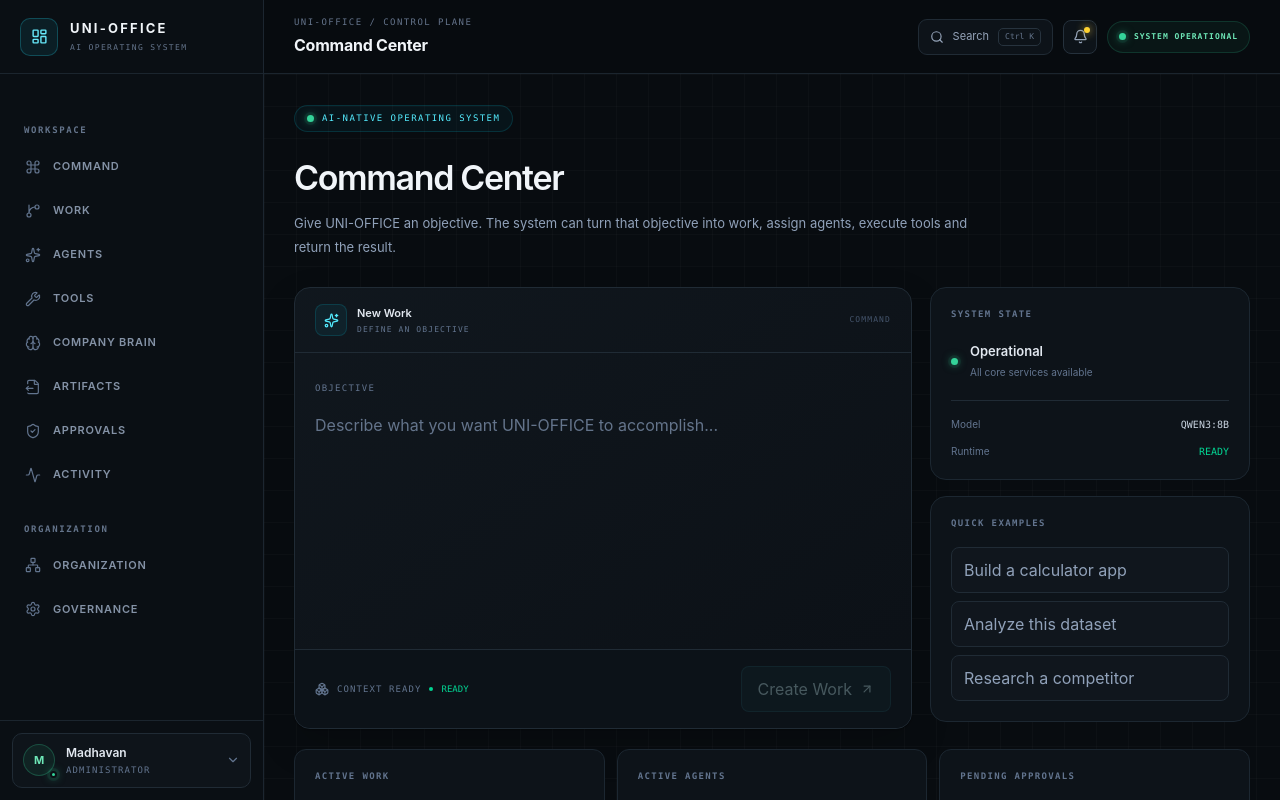
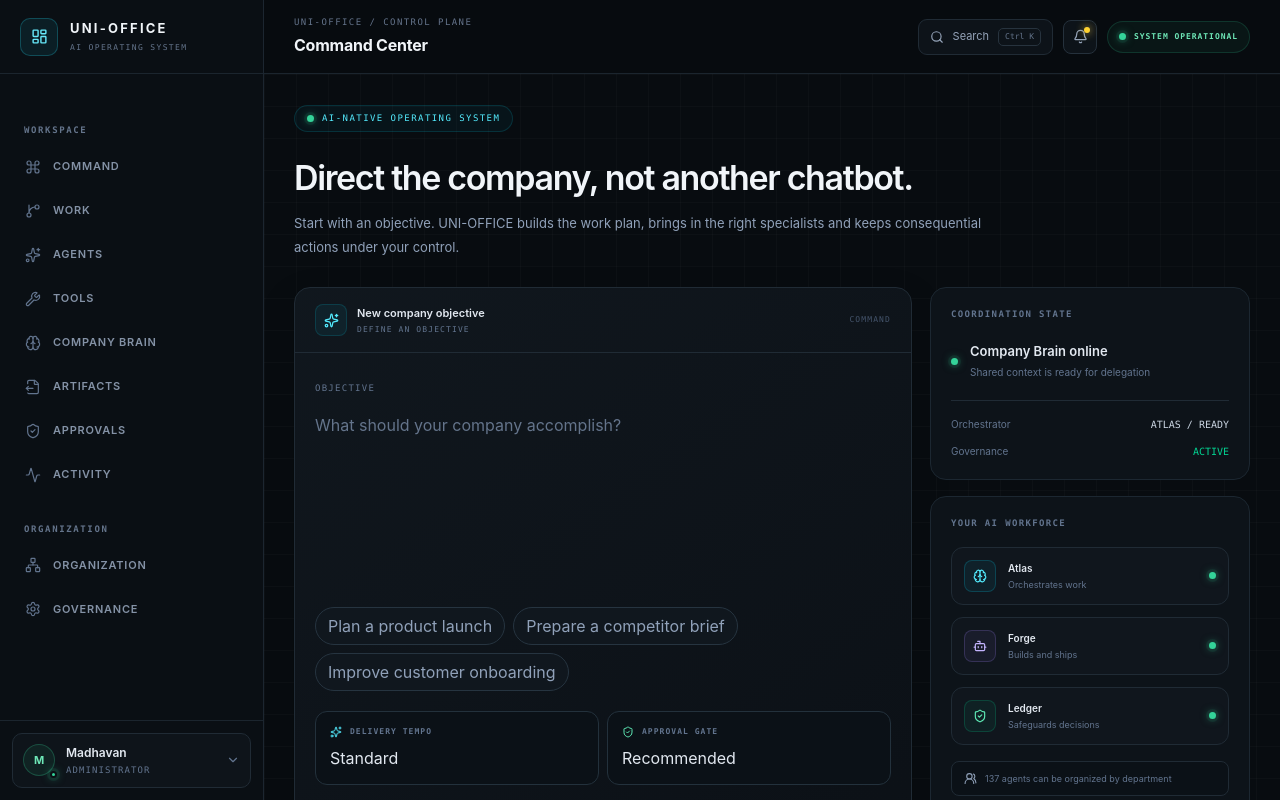
Before and after one commit to MAD1IZJOD/unioffice, a React (Vite) app in the folder apps/web/: page / in a window 1280 px wide. Shown: the top 800 px of the page. Built offline with nearby package versions, Linux system fonts and the light colour scheme.

Commit message:
feat(web): make command center coordination-first

```diff
--- a/apps/web/src/pages/Command.tsx
+++ b/apps/web/src/pages/Command.tsx
@@ -1,14 +1,19 @@
 import {
   ArrowUpRight,
   Bot,
+  Brain,
   Boxes,
   CheckCircle2,
   CircleDashed,
   Clock3,
   LoaderCircle,
   Plus,
+  ShieldCheck,
   Sparkles,
+  UsersRound,
 } from "lucide-react";
+
+import type { LucideIcon } from "lucide-react";
 
 import { useState } from "react";
 
@@ -42,6 +47,32 @@ const stages = [
   },
 ] as const;
 
+const workforce: {
+  name: string;
+  description: string;
+  icon: LucideIcon;
+  tone: "cyan" | "violet" | "emerald";
+}[] = [
+  {
+    name: "Atlas",
+    description: "Orchestrates work",
+    icon: Brain,
+    tone: "cyan",
+  },
+  {
+    name: "Forge",
+    description: "Builds and ships",
+    icon: Bot,
+    tone: "violet",
+  },
+  {
+    name: "Ledger",
+    description: "Safeguards decisions",
+    icon: ShieldCheck,
+    tone: "emerald",
+  },
+];
+
 function getStageIndex(
   state: ExecutionState,
 ) {
@@ -52,6 +83,12 @@ function getStageIndex(
 
 export default function Command() {
   const [input, setInput] = useState("");
+
+  const [priority, setPriority] =
+    useState("Standard");
+
+  const [approvalMode, setApprovalMode] =
+    useState("Recommended");
 
   const [state, setState] =
     useState<ExecutionState>("idle");
@@ -100,6 +137,13 @@ export default function Command() {
   const currentStage =
     getStageIndex(state);
 
+  const statusCopy =
+    state === "idle"
+      ? "Ready to coordinate your next objective"
+      : state === "completed"
+        ? "Outcome recorded in Company Brain"
+        : "Company Brain is coordinating the work";
+
   return (
     <div className="mx-auto max-w-[1380px] fade-up">
       {/* Hero */}
@@ -112,14 +156,14 @@ export default function Command() {
           </span>
         </div>
 
-        <h2 className="mt-5 text-[34px] font-semibold tracking-[-0.04em] text-slate-100 max-sm:text-[28px]">
-          Command Center
+        <h2 className="mt-5 max-w-[800px] text-[34px] font-semibold tracking-[-0.04em] text-slate-100 max-sm:text-[28px]">
+          Direct the company, not another chatbot.
         </h2>
 
         <p className="mt-2 max-w-[700px] text-[13px] leading-6 text-slate-400">
-          Give UNI-OFFICE an objective. The system can
-          turn that objective into work, assign agents,
-          execute tools and return the result.
+          Start with an objective. UNI-OFFICE builds the
+          work plan, brings in the right specialists and
+          keeps consequential actions under your control.
         </p>
       </div>
 
@@ -137,8 +181,8 @@ export default function Command() {
                 </div>
 
                 <div>
-                  <div className="text-[11px] font-semibold text-slate-200">
-                    New Work
+                <div className="text-[11px] font-semibold text-slate-200">
+                    New company objective
                   </div>
 
                   <div className="mt-0.5 font-mono-ui text-[8px] uppercase tracking-[0.14em] text-slate-500">
@@ -167,9 +211,69 @@ export default function Command() {
                   setInput(event.target.value)
                 }
                 disabled={state !== "idle"}
-                className="command-textarea mt-4 min-h-[210px] w-full bg-transparent text-[17px] leading-8 text-slate-100 placeholder:text-slate-600 disabled:cursor-not-allowed disabled:opacity-50"
-                placeholder="Describe what you want UNI-OFFICE to accomplish..."
+                className="command-textarea mt-4 min-h-[172px] w-full bg-transparent text-[17px] leading-8 text-slate-100 placeholder:text-slate-600 disabled:cursor-not-allowed disabled:opacity-50"
+                placeholder="What should your company accomplish?"
               />
+
+              <div className="mt-4 flex flex-wrap gap-2">
+                {[
+                  "Plan a product launch",
+                  "Prepare a competitor brief",
+                  "Improve customer onboarding",
+                ].map((suggestion) => (
+                  <button
+                    key={suggestion}
+                    type="button"
+                    disabled={state !== "idle"}
+                    onClick={() => setInput(suggestion)}
+                    className="rounded-full border border-[#263440] bg-[#10171e] px-3 py-1.5 text-[9px] font-medium text-slate-400 transition hover:border-cyan-300/25 hover:bg-cyan-300/[0.06] hover:text-cyan-100 disabled:opacity-40"
+                  >
+                    {suggestion}
+                  </button>
+                ))}
+              </div>
+
+              <div className="mt-5 grid gap-2 sm:grid-cols-2">
+                <label className="rounded-xl border border-[#23313c] bg-[#0b1117] p-3.5">
+                  <span className="flex items-center gap-2 font-mono-ui text-[8px] font-semibold uppercase tracking-[0.13em] text-slate-500">
+                    <Sparkles size={12} className="text-cyan-300" />
+                    Delivery tempo
+                  </span>
+
+                  <select
+                    value={priority}
+                    disabled={state !== "idle"}
+                    onChange={(event) =>
+                      setPriority(event.target.value)
+                    }
+                    className="mt-2 w-full appearance-none bg-transparent text-[11px] font-semibold text-slate-200 outline-none disabled:opacity-50"
+                  >
+                    <option>Standard</option>
+                    <option>Priority</option>
+                    <option>Deep work</option>
+                  </select>
+                </label>
+
+                <label className="rounded-xl border border-[#23313c] bg-[#0b1117] p-3.5">
+                  <span className="flex items-center gap-2 font-mono-ui text-[8px] font-semibold uppercase tracking-[0.13em] text-slate-500">
+                    <ShieldCheck size={12} className="text-emerald-300" />
+                    Approval gate
+                  </span>
+
+                  <select
+                    value={approvalMode}
+                    disabled={state !== "idle"}
+                    onChange={(event) =>
+                      setApprovalMode(event.target.value)
+                    }
+                    className="mt-2 w-full appearance-none bg-transparent text-[11px] font-semibold text-slate-200 outline-none disabled:opacity-50"
+                  >
+                    <option>Recommended</option>
+                    <option>Always ask</option>
+                    <option>Observe only</option>
+                  </select>
+                </label>
+              </div>
             </div>
 
             <div className="flex flex-wrap items-center justify-between gap-4 border-t border-[#202b35] bg-[#0c1218] px-5 py-4">
@@ -180,7 +284,7 @@ export default function Command() {
                 />
 
                 <span className="font-mono-ui text-[9px] uppercase tracking-[0.12em] text-slate-500">
-                  Context ready
+                  Company Brain connected
                 </span>
 
                 <span className="h-1 w-1 rounded-full bg-emerald-400" />
@@ -199,7 +303,7 @@ export default function Command() {
                 }
                 className="inline-flex items-center gap-2 rounded-lg border border-cyan-300/20 bg-cyan-300/[0.10] px-4 py-2.5 text-[11px] font-semibold text-cyan-100 transition hover:border-cyan-300/35 hover:bg-cyan-300/[0.16] disabled:cursor-not-allowed disabled:opacity-30"
               >
-                Create Work
+                Launch work
                 <ArrowUpRight size={14} />
               </button>
             </div>
@@ -215,7 +319,7 @@ export default function Command() {
                   </div>
 
                   <div className="mt-1.5 text-[14px] font-semibold text-slate-200">
-                    Work is being processed
+                    {statusCopy}
                   </div>
                 </div>
 
@@ -309,7 +413,7 @@ export default function Command() {
                     </div>
 
                     <div className="mt-1 font-mono-ui text-[9px] text-slate-500">
-                      Preparing agent execution
+                      Atlas is coordinating the assigned specialists
                     </div>
                   </div>
 
@@ -331,7 +435,7 @@ export default function Command() {
                   </div>
 
                   <p className="mt-3 text-[13px] leading-6 text-slate-300">
-                    {result}
+                    {result} Delivery tempo: {priority}. Approval mode: {approvalMode}.
                   </p>
                 </div>
               )}
@@ -354,7 +458,7 @@ export default function Command() {
         <aside className="space-y-4">
           <div className="panel-muted rounded-2xl p-5">
             <div className="font-mono-ui text-[9px] font-semibold uppercase tracking-[0.15em] text-slate-500">
-              System state
+              Coordination state
             </div>
 
             <div className="mt-5 flex items-center gap-3">
@@ -362,11 +466,11 @@ export default function Command() {
 
               <div>
                 <div className="text-[13px] font-semibold text-slate-200">
-                  Operational
+                  Company Brain online
                 </div>
 
                 <div className="mt-1 text-[10px] text-slate-500">
-                  All core services available
+                  Shared context is ready for delegation
                 </div>
               </div>
             </div>
@@ -374,21 +478,21 @@ export default function Command() {
             <div className="mt-5 border-t border-[#202b35] pt-4">
               <div className="flex justify-between text-[10px]">
                 <span className="text-slate-500">
-                  Model
+                  Orchestrator
                 </span>
 
                 <span className="font-mono-ui text-slate-300">
-                  QWEN3:8B
+                  ATLAS / READY
                 </span>
               </div>
 
               <div className="mt-3 flex justify-between text-[10px]">
                 <span className="text-slate-500">
-                  Runtime
+                  Governance
                 </span>
 
                 <span className="font-mono-ui text-emerald-400">
-                  READY
+                  ACTIVE
                 </span>
               </div>
             </div>
@@ -396,27 +500,47 @@ export default function Command() {
 
           <div className="panel-muted rounded-2xl p-5">
             <div className="font-mono-ui text-[9px] font-semibold uppercase tracking-[0.15em] text-slate-500">
-              Quick examples
+              Your AI workforce
             </div>
 
-            <div className="mt-4 space-y-2">
-              {[
-                "Build a calculator app",
-                "Analyze this dataset",
-                "Research a competitor",
-              ].map((example) => (
-                <button
-                  key={example}
-                  type="button"
-                  onClick={() =>
-                    setInput(example)
-                  }
-                  disabled={state !== "idle"}
-                  className="w-full rounded-lg border border-[#202b35] bg-[#10161d] px-3 py-2.5 text-left text-[10px] text-slate-400 transition hover:border-[#34424f] hover:bg-[#141b23] hover:text-slate-200 disabled:opacity-40"
-                >
-                  {example}
-                </button>
-              ))}
+            <div className="mt-4 space-y-3">
+              {workforce.map(
+                ({ name, description, icon: Icon, tone }) => (
+                  <div
+                    key={name}
+                    className="flex items-center gap-3 rounded-xl border border-[#202b35] bg-[#10161d] px-3 py-3"
+                  >
+                    <span
+                      className={[
+                        "flex h-8 w-8 items-center justify-center rounded-lg border",
+                        tone === "cyan"
+                          ? "border-cyan-400/20 bg-cyan-400/[0.06] text-cyan-300"
+                          : tone === "violet"
+                            ? "border-violet-400/20 bg-violet-400/[0.06] text-violet-300"
+                            : "border-emerald-400/20 bg-emerald-400/[0.06] text-emerald-300",
+                      ].join(" ")}
+                    >
+                      <Icon size={14} />
+                    </span>
+
+                    <div>
+                      <div className="text-[10px] font-semibold text-slate-200">
+                        {name}
+                      </div>
+                      <div className="mt-0.5 text-[9px] text-slate-500">
+                        {description}
+                      </div>
+                    </div>
+
+                    <span className="ml-auto status-dot status-dot-live" />
+                  </div>
+                ),
+              )}
+            </div>
+
+            <div className="mt-4 flex items-center gap-2 rounded-lg border border-[#202b35] bg-[#0b1117] px-3 py-2.5 text-[9px] text-slate-500">
+              <UsersRound size={13} className="text-slate-400" />
+              137 agents can be organized by department
             </div>
           </div>
         </aside>
```
